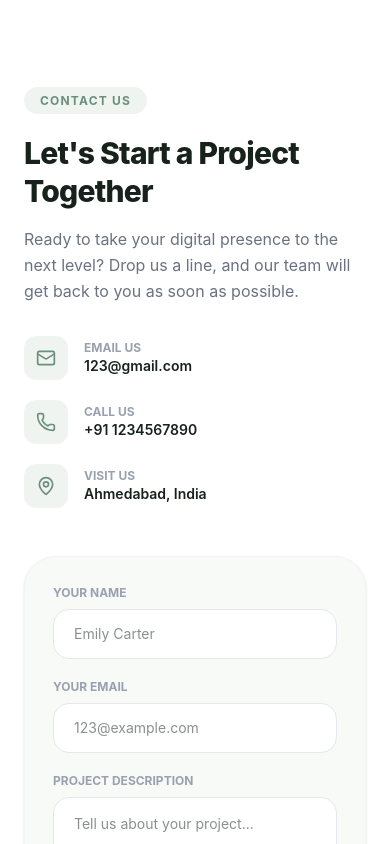
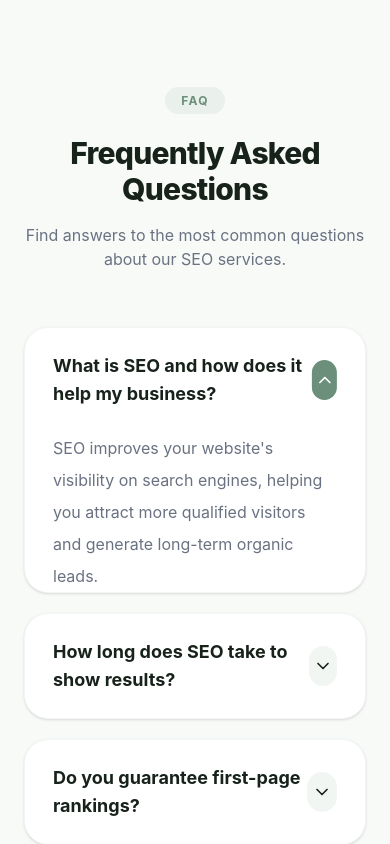
Before and after one commit to mahek1574/intenship-projects, a React (Vite) app in the folder landing-page-project/: page / in a window 390 px wide. Shown: the part 6040-6884 px from the top of the page. Built offline with nearby package versions, Linux system fonts and the light colour scheme.

Commit message:
update-landingpage

```diff
--- a/landing-page-project/src/App.jsx
+++ b/landing-page-project/src/App.jsx
@@ -6,6 +6,8 @@ import Testimonials from "./components/Testimonials";
 import Contact from "./components/Contact";
 import Footer from "./components/Footer";
 import "./index.css";
+import Question from "./components/quistion";
+
 
 function App() {
   return (
@@ -15,7 +17,9 @@ function App() {
       <Services />
       <Portfolio />
       <Testimonials />
+      <Question/>
       <Contact/>
+
       <Footer/>
 
     </>
--- /dev/null
+++ b/landing-page-project/src/components/Quistion.jsx
@@ -0,0 +1,96 @@
+import { useState } from "react";
+import { ChevronDown } from "lucide-react";
+
+const faqs = [
+  {
+    question: "What is SEO and how does it help my business?",
+    answer:
+      "SEO improves your website's visibility on search engines, helping you attract more qualified visitors and generate long-term organic leads.",
+  },
+  {
+    question: "How long does SEO take to show results?",
+    answer:
+      "Most businesses notice measurable improvements within 3–6 months, depending on competition and the current state of the website.",
+  },
+  {
+    question: "Do you guarantee first-page rankings?",
+    answer:
+      "No ethical agency can guarantee rankings. We focus on sustainable strategies that improve visibility and long-term growth.",
+  },
+  {
+    question: "What SEO services do you provide?",
+    answer:
+      "We offer keyword research, technical SEO, on-page optimization, content strategy, link building, and monthly reporting.",
+  },
+  {
+    question: "How can I get started?",
+    answer:
+      "Simply contact our team. We'll analyze your website and create a customized SEO strategy tailored to your goals.",
+  },
+];
+
+export default function FAQ() {
+  const [active, setActive] = useState(0);
+
+  return (
+    <section className="py-24 bg-[#F8FAF8]">
+      <div className="max-w-4xl mx-auto px-6">
+
+        <div className="text-center mb-14">
+          <span className="text-xs font-bold uppercase tracking-widest text-[#6B8F7B] bg-[#6B8F7B]/10 px-4 py-1.5 rounded-full">
+            FAQ
+          </span>
+
+          <h2 className="mt-6 text-3xl sm:text-4xl font-extrabold text-[#17221B] tracking-tight">
+            Frequently Asked Questions
+          </h2>
+
+          <p className="mt-4 text-gray-500 max-w-2xl mx-auto">
+            Find answers to the most common questions about our SEO services.
+          </p>
+        </div>
+
+        <div className="space-y-5">
+          {faqs.map((faq, index) => (
+            <div
+              key={index}
+              className="bg-white rounded-[24px] border border-gray-100 shadow-sm overflow-hidden transition-all duration-300 hover:shadow-lg"
+            >
+              <button
+                onClick={() =>
+                  setActive(active === index ? -1 : index)
+                }
+                className="w-full px-7 py-6 flex justify-between items-center text-left"
+              >
+                <h3 className="text-lg font-bold text-[#17221B]">
+                  {faq.question}
+                </h3>
+
+                <div
+                  className={`w-10 h-10 rounded-full flex items-center justify-center transition-all duration-300 ${
+                    active === index
+                      ? "bg-[#6B8F7B] text-white rotate-180"
+                      : "bg-[#BCCFC4]/20 text-[#17221B]"
+                  }`}
+                >
+                  <ChevronDown size={20} />
+                </div>
+              </button>
+
+              <div
+                className={`transition-all duration-300 overflow-hidden ${
+                  active === index ? "max-h-40" : "max-h-0"
+                }`}
+              >
+                <p className="px-7 pb-6 text-gray-500 leading-8">
+                  {faq.answer}
+                </p>
+              </div>
+            </div>
+          ))}
+        </div>
+
+      </div>
+    </section>
+  );
+}
```
